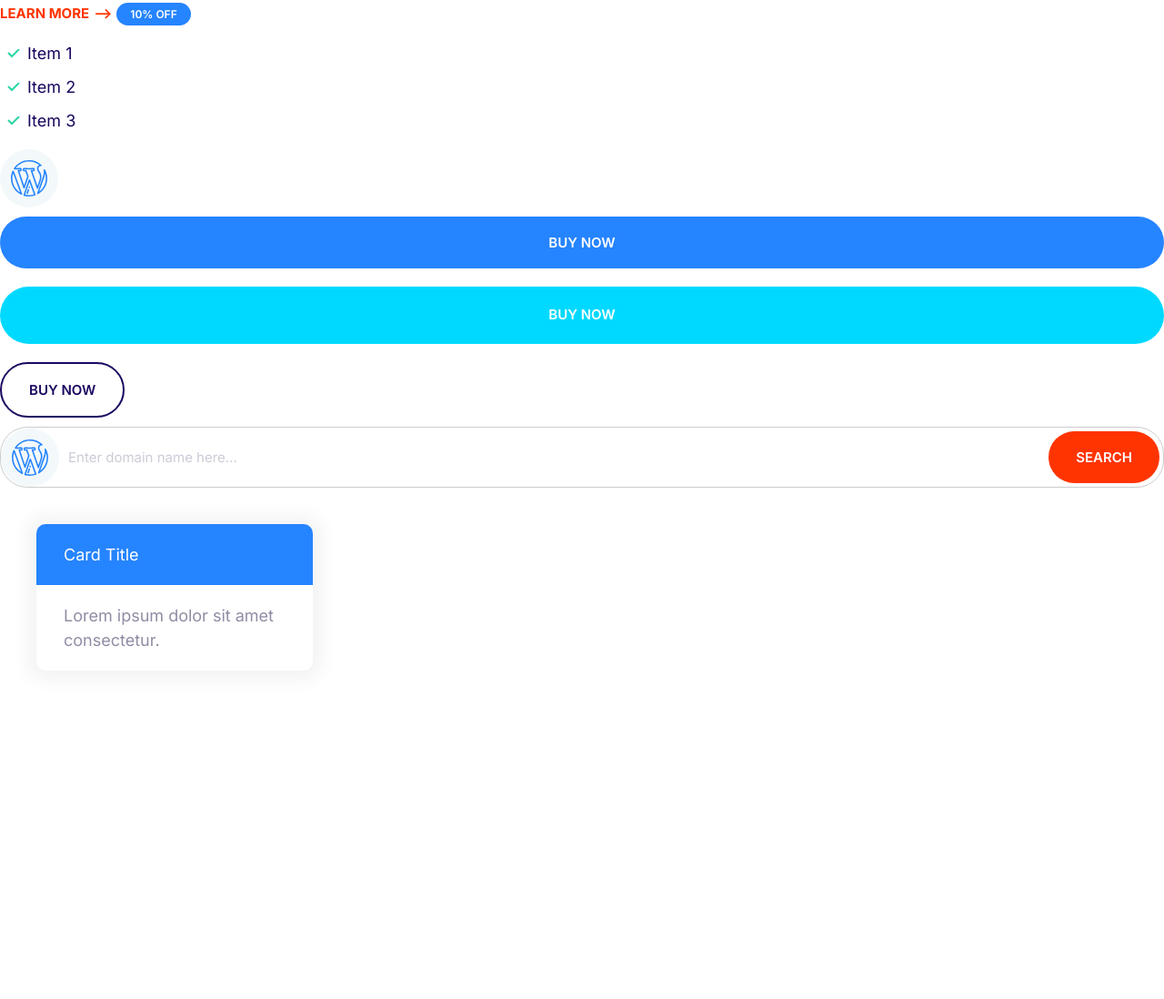
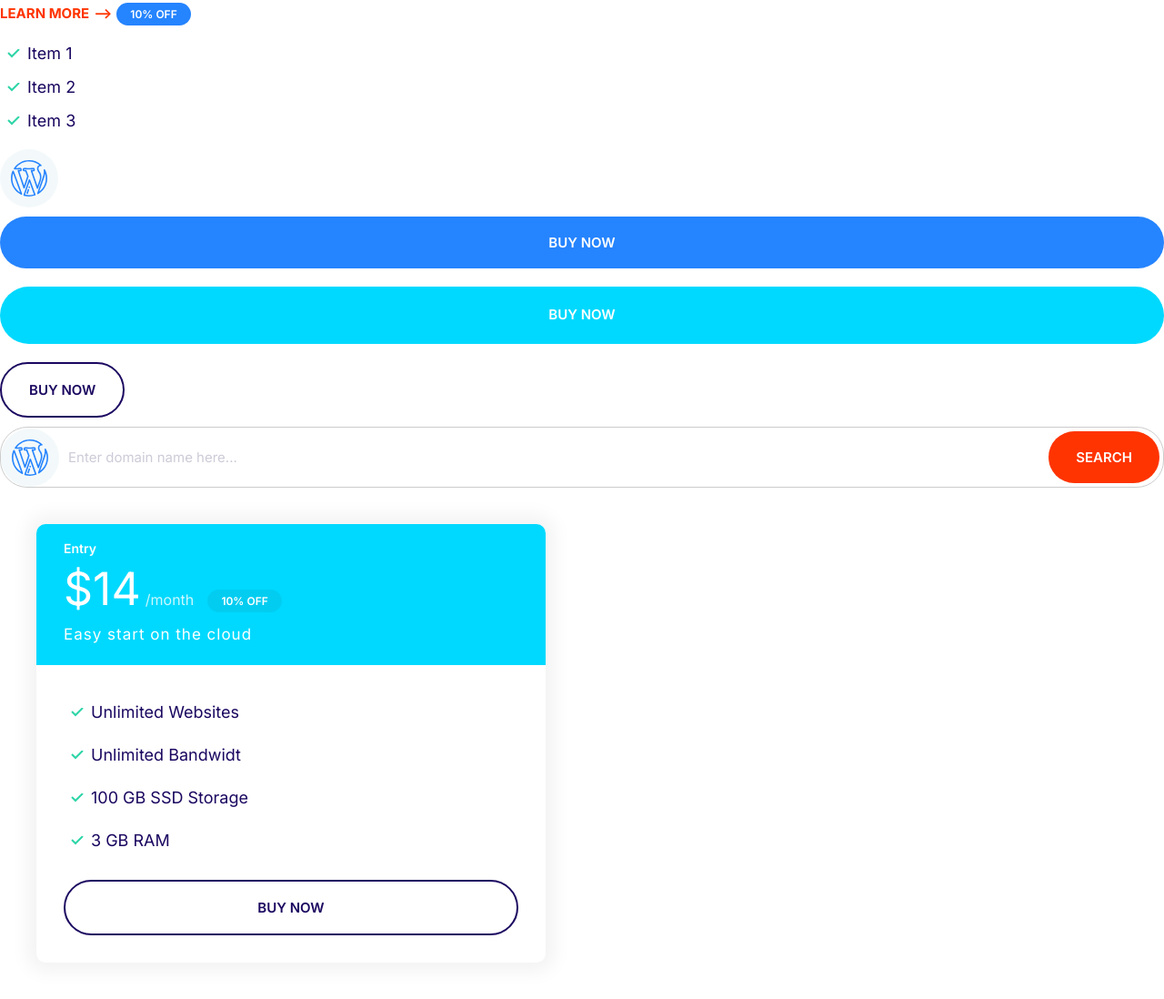
Before and after one commit to minkkylee/webPagePractice, a plain HTML site: page index.html in a window 1280 px wide. Shown: the whole page at 91% size. Before the commit the page ends 800 px from the top, so only its background shows below. Drawn offline with Linux system fonts and the light colour scheme.

Commit message:
plan card component

```diff
--- a/css/styles.css
+++ b/css/styles.css
@@ -154,6 +154,7 @@ a {
 @media screen and (min-width: 1024px){
     .list--tick .list__item{
         padding-left: 0;
+        font-size: 1.8rem;
     }
 }
 
@@ -298,3 +299,54 @@ a {
     background: var(--color-secondary);
     color: #fff;
 }
+
+.card--secondary .badge--secondary {
+    background: #02cdf1;
+}
+
+/* PLAN CARD */
+.plan__name {
+    color: #fff;
+    margin: 0;
+    font-weight: 600;
+    font-size: 2.4rem;
+}
+
+.plan__price {
+    font-size: 6rem;
+}
+
+.plan__billing-cycle {
+    font-weight: 300;
+    opacity: 0.8;
+    margin-right: 1rem;
+}
+
+.plan__description {
+    display: block;
+    font-size: 2rem;
+    font-weight: 300;
+    letter-spacing: 1px;
+}
+
+.plan .list__item {
+    margin-bottom: 2rem;
+}
+
+@media screen and (min-width: 1024px){
+    .plan__name {
+        font-size: 1.4rem;
+    }
+
+    .plan__price {
+        font-size: 5rem;
+    }
+
+    .plan__billing-cycle {
+        font-size: 1.6rem;
+    }
+
+    .plan__description {
+        font-size: 1.7rem;
+    }
+}
--- a/index.html
+++ b/index.html
@@ -45,7 +45,7 @@
         <button class="btn btn--accent">SEARCH</button>
     </div>
 
-
+<!--
     <div style="width: 30%; padding:4rem;">
         <div class="card card--primary">
             <header class="card__header">
@@ -55,6 +55,29 @@
                 Lorem ipsum dolor sit amet consectetur.
             </div>
         </div>
+    </div> -->
+
+    <div style="width: 50%; padding:4rem;">
+        <div class="plan">
+            <div class="card card--secondary">
+                <header class="card__header">
+                    <h3 class="plan__name">Entry</h3>
+                    <span class="plan__price">$14</span>
+                    <span class="plan__billing-cycle">/month</span>
+                    <span class="badge badge--secondary badge--small">10% OFF</span>
+                    <span class="plan__description">Easy start on the cloud</span>
+                </header>
+                <div class="card__body">
+                    <ul class="list list--tick">
+                        <li class="list__item">Unlimited Websites</li>
+                        <li class="list__item">Unlimited Bandwidt</li>
+                        <li class="list__item">100 GB SSD Storage</li>
+                        <li class="list__item">3 GB RAM</li>
+                    </ul>
+                    <button  class="btn btn--outline btn--block">BUY NOW</button>
+                </div>
+            </div>
+        </div>
     </div>
 </body>
 </html>
```
Also changed, not shown: component/plan card.html (added, +22 -0 lines).
